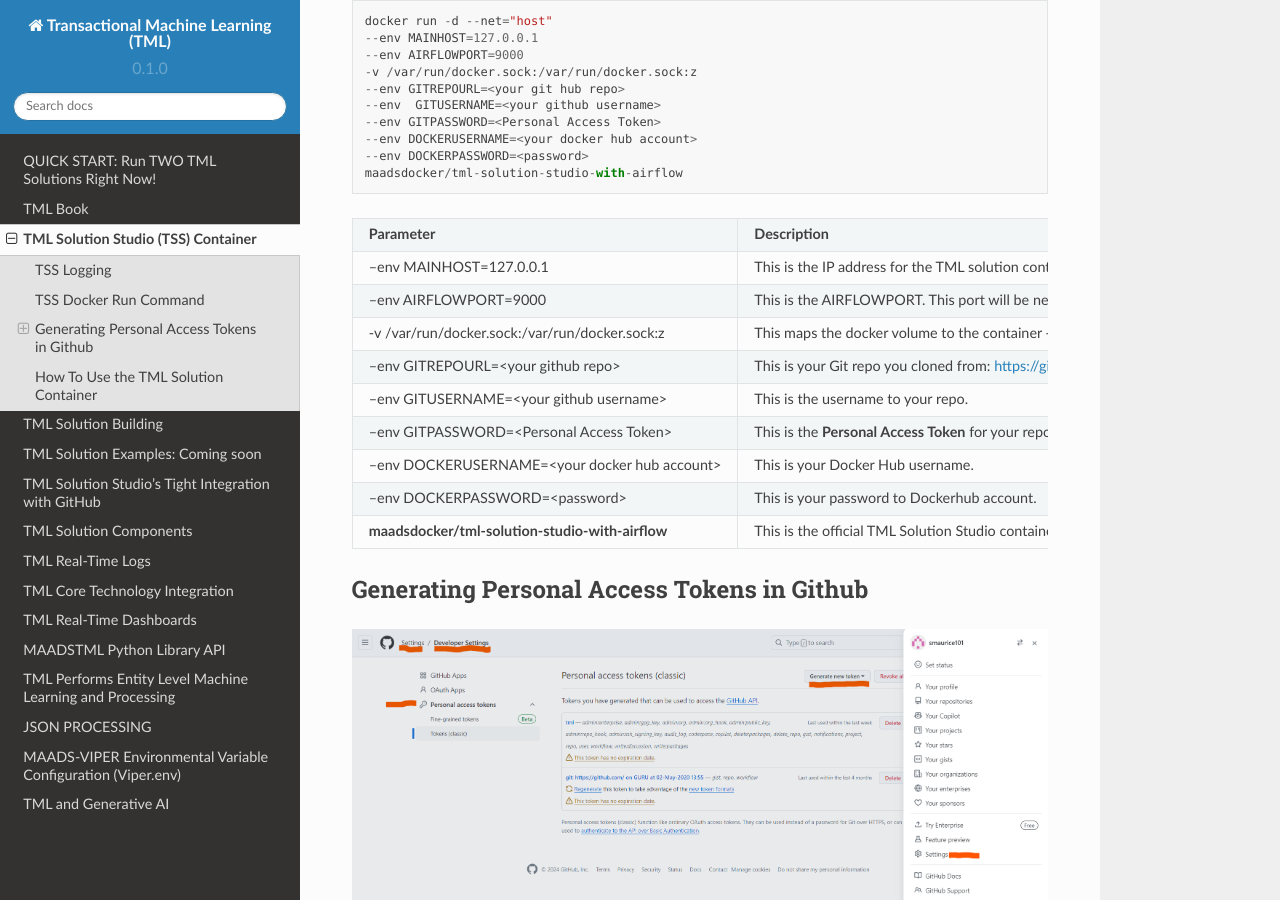
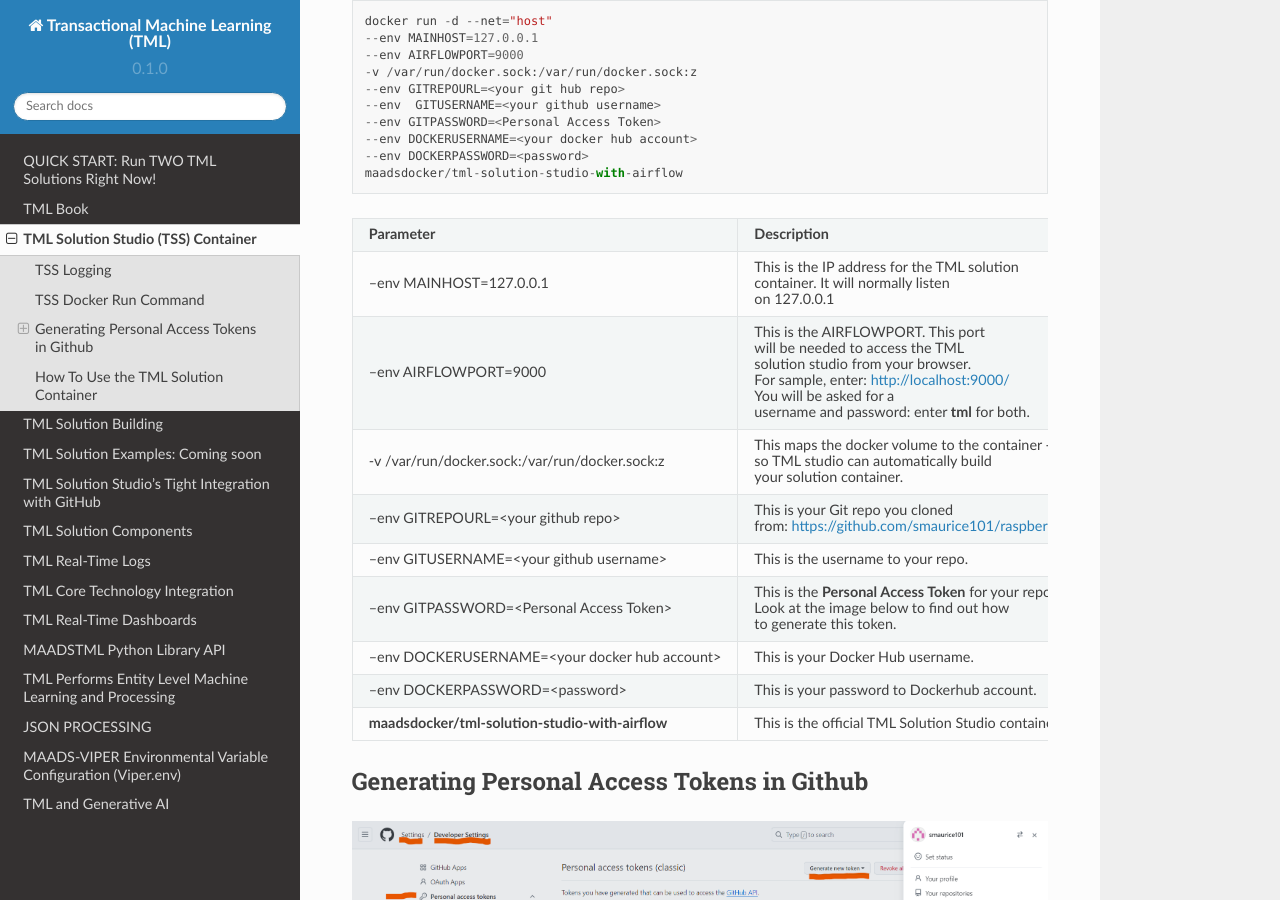
Before and after one commit to smaurice101/readthedocs, a Sphinx documentation site: the page built from docs/source/docker.rst, in a window 1280 px wide and 900 px high, scrolled down 1757 px. Built offline with Sphinx 7.4.7 and the Read the Docs theme 2.0.0, drawn with Linux system fonts in a browser that asks for light colours.

Commit message:
Update docker.rst

```diff
--- a/docs/source/docker.rst
+++ b/docs/source/docker.rst
@@ -59,18 +59,41 @@
    * - **Parameter**
      - **Description**
    * - --env MAINHOST=127.0.0.1
-     - This is the IP address for the TML solution container.  It will normally listen on 127.0.0.1
+     - This is the IP address for the TML solution
+
+       container.  It will normally listen
+
+       on 127.0.0.1
    * - --env AIRFLOWPORT=9000
-     - This is the AIRFLOWPORT.  This port will be needed to access the TML solution studion from your browser.  For sample, enter: http://localhost:9000/
-       You will be asked for a username and password: enter **tml** for both.
+     - This is the AIRFLOWPORT.  This port
+
+       will be needed to access the TML
+
+       solution studio from your browser.
+
+       For sample, enter: http://localhost:9000/
+
+       You will be asked for a
+
+       username and password: enter **tml** for both.
    * - -v /var/run/docker.sock:/var/run/docker.sock:z
-     - This maps the docker volume to the container - so TML studio can automatically build your solution container.
+     - This maps the docker volume to the container -
+
+       so TML studio can automatically build
+
+       your solution container.
    * - --env GITREPOURL=<your github repo>
-     - This is your Git repo you cloned from: https://github.com/smaurice101/raspberrypi.git.
+     - This is your Git repo you cloned
+
+       from: https://github.com/smaurice101/raspberrypi.git.
    * - --env GITUSERNAME=<your github username>
      - This is the username to your repo.
    * - --env GITPASSWORD=<Personal Access Token>
-     - This is the **Personal Access Token** for your repo.   Look at the image below to find out how to generate this token.
+     - This is the **Personal Access Token** for your repo.
+
+       Look at the image below to find out how
+
+       to generate this token.
    * - --env DOCKERUSERNAME=<your docker hub account>
      - This is your Docker Hub username.
    * - --env DOCKERPASSWORD=<password>
```
